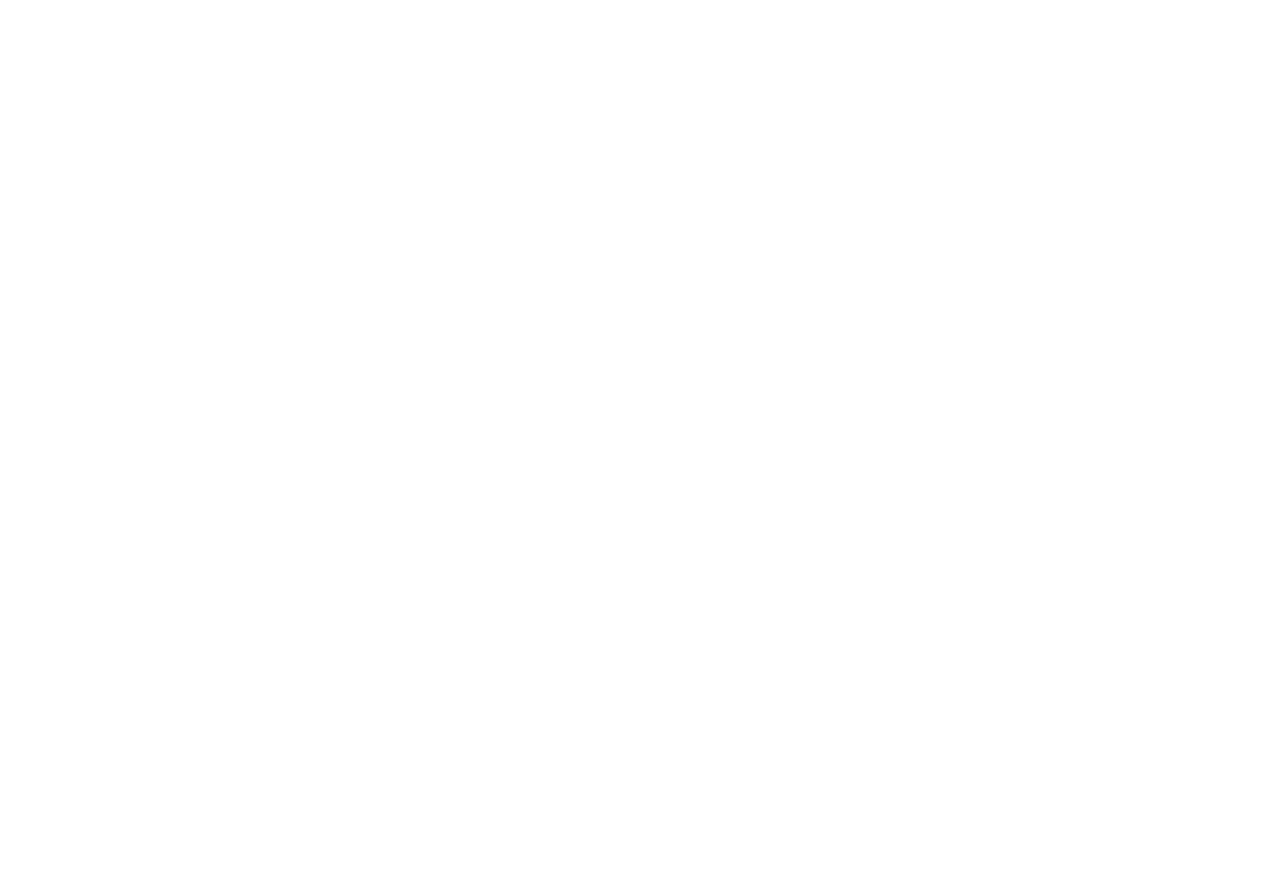
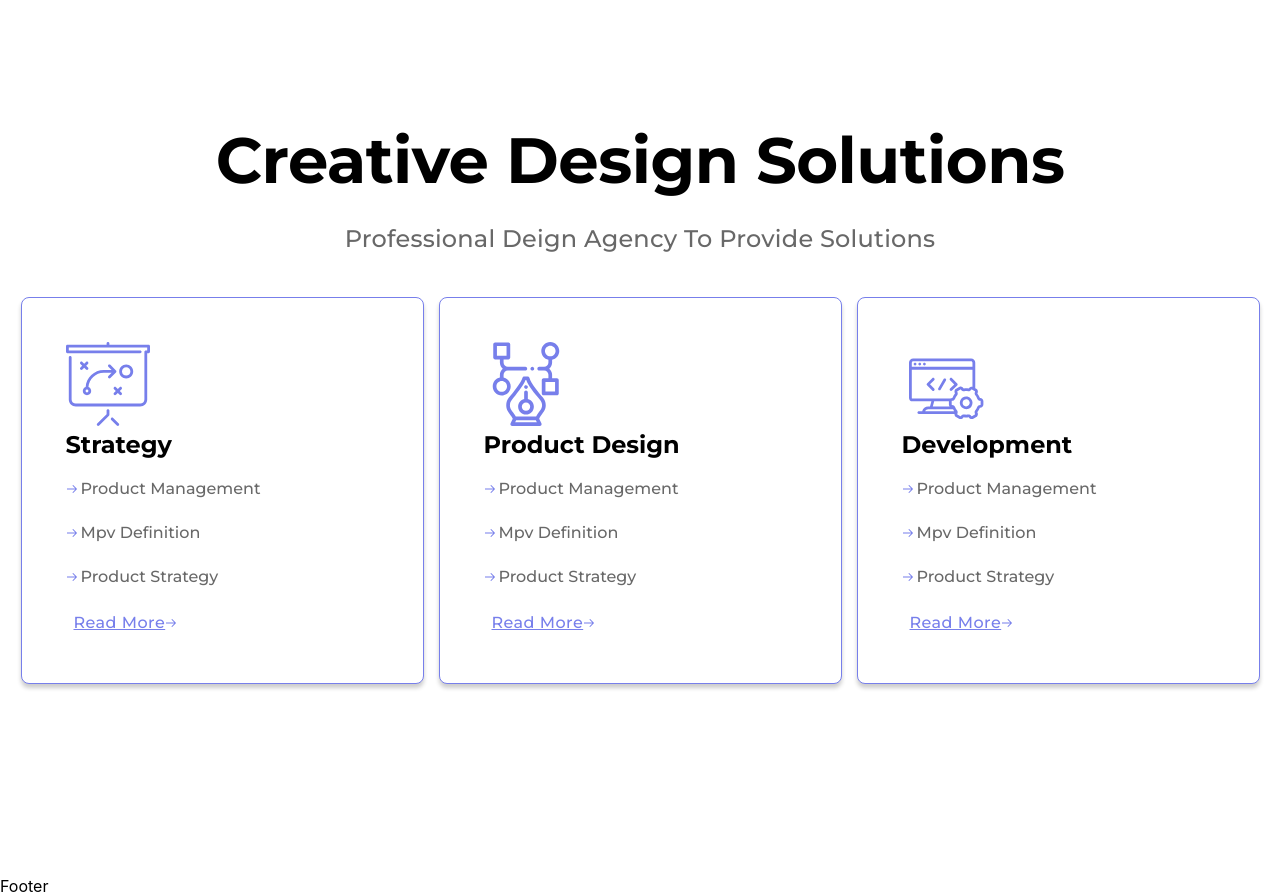
Before and after one commit to olehkl1apko/creative-agency-reactjs-app, a React (Create React App) app: page / in a window 1280 px wide. Shown: the part 1040-1936 px from the top of the page. Before the commit the page ends 989 px from the top, so only its background shows below. Built offline with nearby package versions, Linux system fonts and the light colour scheme.

Commit message:
ADD: creative design section

```diff
--- a/src/App.jsx
+++ b/src/App.jsx
@@ -1,13 +1,6 @@
 import { BrowserRouter, Routes, Route } from "react-router-dom";
 
-import {
-  Header,
-  Footer,
-  DemosPage,
-  ServicesPage,
-  PagePage,
-  ContactPage,
-} from "./components";
+import { Header, Footer } from "./components";
 import HomePage from "./pages/HomePage";
 
 const App = () => {
@@ -17,10 +10,10 @@
 
       <Routes>
         <Route path="/" element={<HomePage />} />
-        <Route path="/demos" element={<DemosPage />} />
+        {/* <Route path="/demos" element={<DemosPage />} />
         <Route path="/services" element={<ServicesPage />} />
         <Route path="/pages" element={<PagePage />} />
-        <Route path="/contact" element={<ContactPage />} />
+        <Route path="/contact" element={<ContactPage />} /> */}
       </Routes>
 
       <Footer />
--- a/src/components/Card/Card.jsx
+++ b/src/components/Card/Card.jsx
@@ -1,6 +1,5 @@
 import {
   Box,
-  MuiCard,
   CardActions,
   CardContent,
   Button,
@@ -8,6 +7,7 @@
   List,
   ListItem,
 } from "@mui/material";
+import MuiCard from "@mui/material/Card";
 
 import { arrow_right } from "../../assets/img";
 import styles from "./styles";
--- a/src/components/ContactPage/ContactPage.jsx
+++ /dev/null
@@ -1,5 +0,0 @@
-import React from "react";
-
-export const ContactPage = () => {
-  return <div>ContactPage</div>;
-};
--- /dev/null
+++ b/src/components/CreativeDesign/CreativeDesign.jsx
@@ -0,0 +1,32 @@
+import { Typography, Stack, Box } from "@mui/material";
+
+import styles from "./styles";
+import { strategy_svg, design_svg, development_svg } from "../../assets/img";
+import { Card } from "../Card";
+
+const data = [
+  { title: "Strategy", svg: strategy_svg },
+  { title: "Product design", svg: design_svg },
+  { title: "Development", svg: development_svg },
+];
+
+export const CreativeDesign = () => {
+  return (
+    <Box sx={styles.creativeDesign}>
+      <Box sx={styles.wrapper}>
+        <Typography variant="h2">creative design solutions</Typography>
+        <Typography
+          variant="body1"
+          sx={{ textTransform: "capitalize", margin: "25px 0" }}
+        >
+          professional deign agency to provide solutions
+        </Typography>
+        <Stack sx={styles.stack}>
+          {data.map(({ title, svg }) => {
+            return <Card title={title} imgSrc={svg} key={title} />;
+          })}
+        </Stack>
+      </Box>
+    </Box>
+  );
+};
--- /dev/null
+++ b/src/components/CreativeDesign/index.js
@@ -0,0 +1,2 @@
+import CreativeDesign from './CreativeDesign'
+export default CreativeDesign
--- /dev/null
+++ b/src/components/CreativeDesign/styles.js
@@ -0,0 +1,34 @@
+const styles = {
+  creativeDesign: (theme) => ({
+    padding: '60px 20px 88px',
+    textAlign: 'center',
+    [theme.breakpoints.up('lg')]: {
+      display: 'flex',
+      justifyContent: 'center',
+      padding: '192px 20px',
+    },
+  }),
+  wrapper: (theme) => ({
+    [theme.breakpoints.up('md')]: {
+      maxWidth: '1240px',
+      alignItems: 'center',
+      gap: '35px',
+    },
+  }),
+  stack: (theme) => ({
+    marginTop: '44px',
+    gap: '44px',
+    flexWrap: 'wrap',
+    flexDirection: 'initial',
+    display: 'flex',
+    justifyContent: 'center',
+    width: '100%',
+    [theme.breakpoints.up('lg')]: {
+      maxWidth: '1240px',
+      alignItems: 'center',
+      gap: '15px',
+    },
+  }),
+}
+
+export default styles
--- a/src/components/DemosPage/DemosPage.jsx
+++ /dev/null
@@ -1,5 +0,0 @@
-import React from "react";
-
-export const DemosPage = () => {
-  return <div>DemosPage</div>;
-};
--- a/src/components/PagesPage/PagePage.jsx
+++ /dev/null
@@ -1,5 +0,0 @@
-import React from "react";
-
-export const PagePage = () => {
-  return <div>PagePage</div>;
-};
--- a/src/components/ServicesPage/ServicesPage.jsx
+++ /dev/null
@@ -1,5 +0,0 @@
-import React from "react";
-
-export const ServicesPage = () => {
-  return <div>ServicesPage</div>;
-};
--- a/src/components/index.js
+++ b/src/components/index.js
@@ -1,23 +1,10 @@
 import { Button } from "./Button/Button";
 import { Navbar } from "./Navbar/Navbar";
 import { Drawer } from "./Drawer/Drawer";
-import { ContactPage } from "./ContactPage/ContactPage";
-import { DemosPage } from "./DemosPage/DemosPage";
 import { Footer } from "./Footer/Footer";
 import { Header } from "./Header/Header";
-import { PagePage } from "./PagesPage/PagePage";
-import { ServicesPage } from "./ServicesPage/ServicesPage";
+import { CreativeDesign } from "./CreativeDesign/CreativeDesign";
+
 import { Hero } from "./Hero/Hero";
 
-export {
-  Button,
-  Navbar,
-  Drawer,
-  ContactPage,
-  DemosPage,
-  Footer,
-  Header,
-  PagePage,
-  ServicesPage,
-  Hero,
-};
+export { Button, Navbar, Drawer, Footer, Header, Hero, CreativeDesign };
--- a/src/pages/HomePage.jsx
+++ b/src/pages/HomePage.jsx
@@ -1,9 +1,11 @@
-import { Hero } from "../components";
+import { Hero, CreativeDesign } from "../components";
 
 const HomePage = () => {
   return (
     <>
       <Hero />
+      <CreativeDesign />
+      {/* <Experience /> */}
     </>
   );
 };
```
Also changed, not shown: src/assets/img/index.js (+6 -6 lines).
